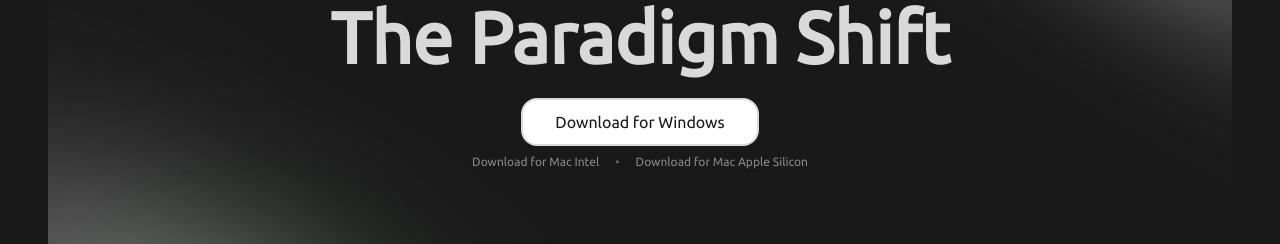
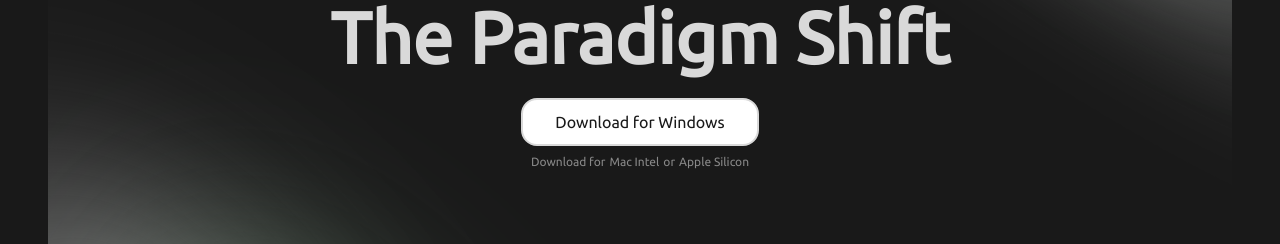
Before and after one commit to 71lols/paradigm-website, a Next.js app in the folder frontend/: page / in a window 1280 px wide. Shown: the part 3396-3640 px from the top of the page. Built offline with nearby package versions, Linux system fonts and the light colour scheme; no server answers.

Commit message:
Update CTA.tsx

```diff
--- a/frontend/src/components/home/CTA.tsx
+++ b/frontend/src/components/home/CTA.tsx
@@ -59,19 +59,21 @@ export default function CTASection() {
           >
             Download for Windows
           </Button>
-          <div className="flex items-center space-x-4 text-[#888888] text-xs">
+          <div className="flex items-center text-[#888888] text-xs">
+
+            Download for
             <a
               href={downloadUrls.macIntel}
-              className="hover:text-[#B9FFC3] transition-colors cursor-pointer"
+              className="hover:text-[#B9FFC3] transition-colors cursor-pointer ml-1"
             >
-              Download for Mac Intel
+              Mac Intel
             </a>
-            <span className="text-[#666666]">•</span>
+            <span className="px-1"> or </span>
             <a
               href={downloadUrls.macSilicon}
               className="hover:text-[#B9FFC3] transition-colors cursor-pointer"
             >
-              Download for Mac Apple Silicon
+              Apple Silicon
             </a>
           </div>
         </div>
```
